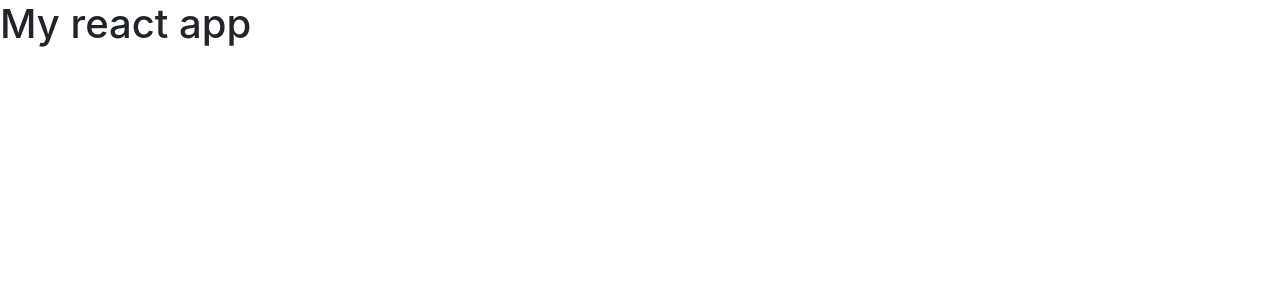
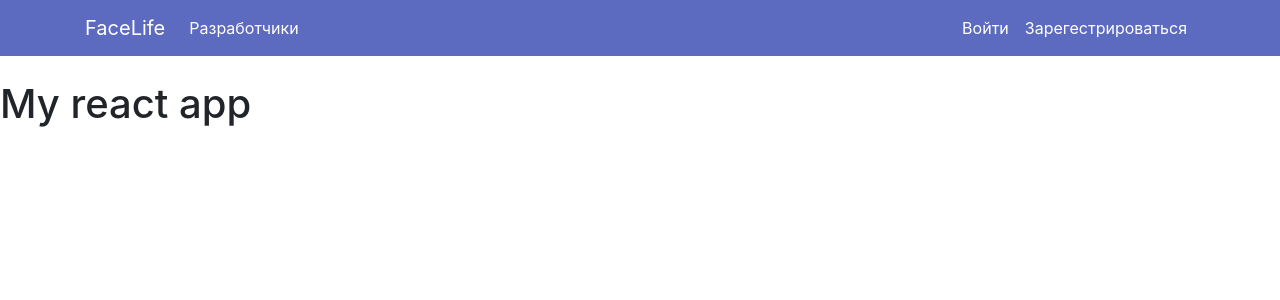
Before and after one commit to brian7346/Faceline, a React (Create React App) app in the folder client/: page /login in a window 1280 px wide. Shown: the top 300 px of the page. Built offline with nearby package versions, Linux system fonts and the light colour scheme.

Commit message:
Added sass

```diff
--- a/client/src/App.js
+++ b/client/src/App.js
@@ -1,9 +1,11 @@
 import React from "react";
-import "./App.css";
+import "./styles/App.scss";
+import Navbar from "./components/layout/Navbar";
 
 function App() {
   return (
     <div className="App">
+      <Navbar />
       <h1>My react app</h1>
     </div>
   );
--- /dev/null
+++ b/client/src/components/layout/Navbar.js
@@ -0,0 +1,47 @@
+import React from "react";
+
+const Navbar = () => {
+  return (
+    <nav className="navbar navbar-expand-sm current-bg mb-4">
+      <div className="container">
+        <a className="navbar-brand" href="landing.html">
+          FaceLife
+        </a>
+        <button
+          className="navbar-toggler"
+          type="button"
+          data-toggle="collapse"
+          data-target="#mobile-nav"
+        >
+          <span className="navbar-toggler-icon" />
+        </button>
+
+        <div className="collapse navbar-collapse" id="mobile-nav">
+          <ul className="navbar-nav mr-auto">
+            <li className="nav-item">
+              <a className="nav-link" href="profiles.html">
+                {" "}
+                Разработчики
+              </a>
+            </li>
+          </ul>
+
+          <ul className="navbar-nav ml-auto">
+            <li className="nav-item">
+              <a className="nav-link p4" href="login.html">
+                Войти
+              </a>
+            </li>
+            <li className="nav-item">
+              <a className="nav-link" href="register.html">
+                Зарегестрироваться
+              </a>
+            </li>
+          </ul>
+        </div>
+      </div>
+    </nav>
+  );
+};
+
+export default Navbar;
--- a/client/src/App.css
+++ b/client/src/styles/App.scss
@@ -1,10 +1,12 @@
+@import "./Variables.scss";
+
 img {
   width: 100%;
 }
 
 .landing {
   position: relative;
-  background: url("./img/showcase.jpg") no-repeat;
+  background: url("../img/showcase.jpg") no-repeat;
   background-size: cover;
   background-position: center;
   height: 100vh;
@@ -34,6 +36,21 @@ img {
   height: 40px;
 }
 
-.form-control::placeholder {
-  color: #bbb !important;
+.form-control {
+  &::placeholder {
+    color: #bbb !important;
+  }
 }
+
+.current-bg {
+  background: $primary;
+  color: white;
+}
+
+.current-bg a {
+  color: white;
+  border-radius: 2px;
+  &:hover {
+    background: $primaryDark;
+  }
+}
--- /dev/null
+++ b/client/src/styles/Variables.scss
@@ -0,0 +1,2 @@
+$primary: #5c6bc0;
+$primaryDark: #26418f;
--- a/package.json
+++ b/package.json
@@ -20,6 +20,7 @@
     "gravatar": "^1.8.0",
     "jsonwebtoken": "^8.5.1",
     "mongoose": "^5.5.4",
+    "node-sass": "^4.12.0",
     "passport": "^0.4.0",
     "passport-jwt": "^4.0.0",
     "validator": "^10.11.0"
```
Also changed, not shown: client/src/components/layout/footer.js (added), client/src/components/layout/landing.js (added), 1 other file (tests, documents, lock files or other folders).
